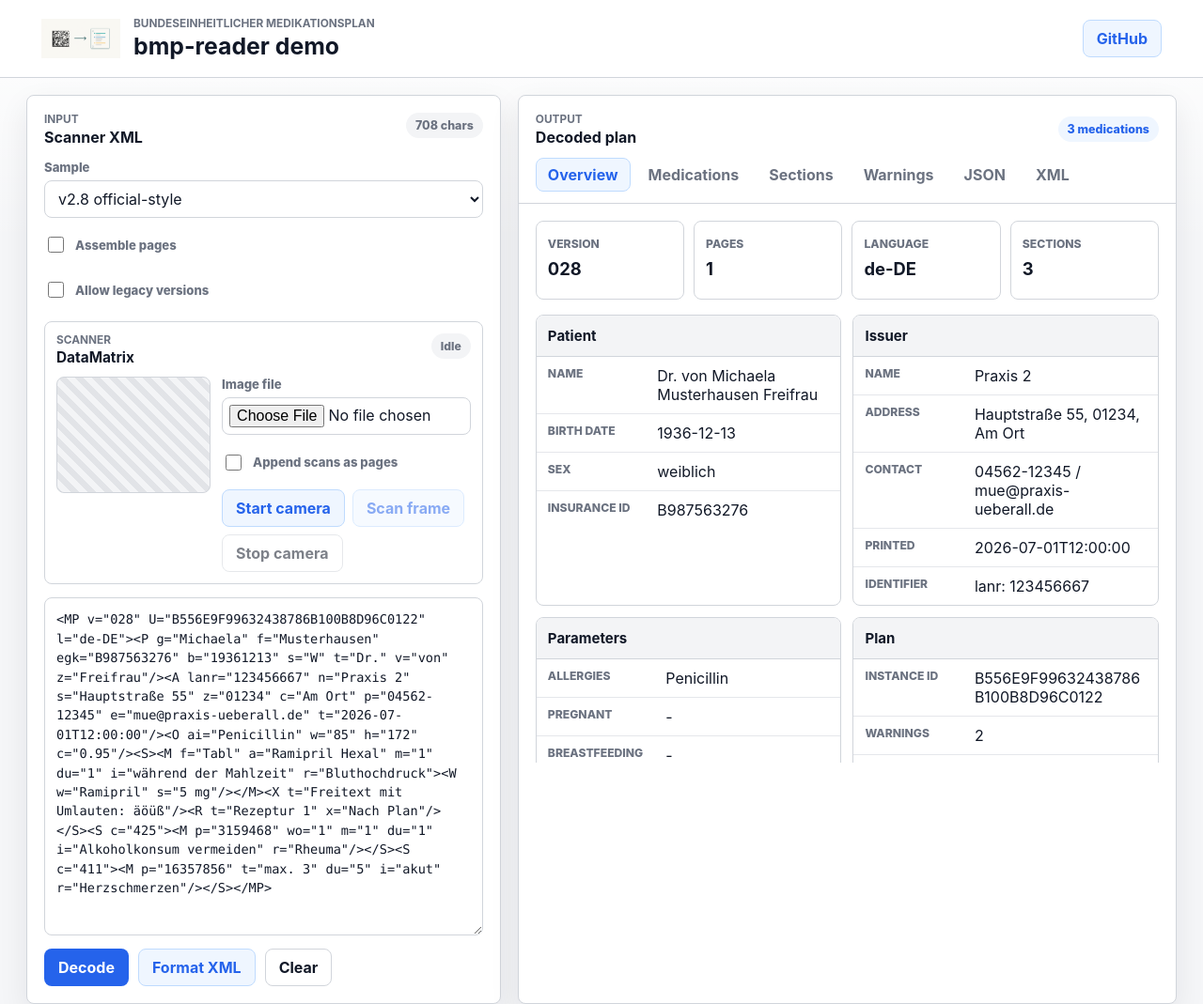
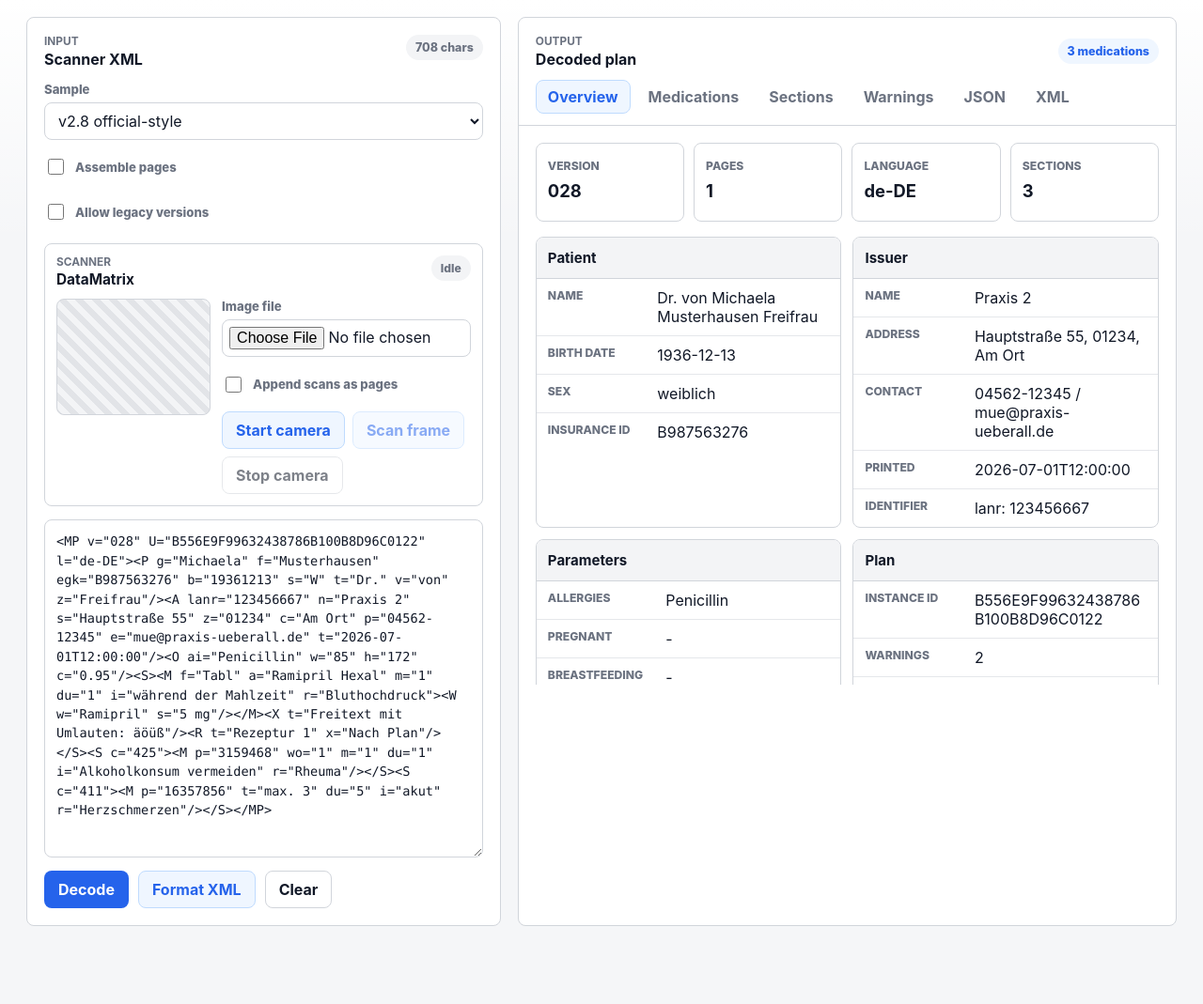
Before and after one commit to Utzel-Butzel/bmp-reader, a website built with Vite: page docs/index.html in a window 1280 px wide. Shown: the top 1069 px of the page at 94% size. After the commit the page ends 1014 px from the top, so only its background shows below. Built offline with nearby package versions, Linux system fonts and the light colour scheme.

Commit message:
Remove demo header and shadows

```diff
--- a/docs/assets/demo.css
+++ b/docs/assets/demo.css
@@ -13,7 +13,6 @@
   --blue-line: #bfdbfe;
   --red: #b42318;
   --red-soft: #fef2f2;
-  --shadow: 0 12px 32px rgba(15, 23, 42, 0.08);
   font-family:
     Inter, ui-sans-serif, system-ui, -apple-system, BlinkMacSystemFont, "Segoe UI", sans-serif;
 }
@@ -47,35 +46,6 @@ textarea:focus-visible {
   outline-offset: 2px;
 }
 
-.topbar {
-  display: flex;
-  align-items: center;
-  justify-content: space-between;
-  gap: 20px;
-  padding: 18px clamp(16px, 4vw, 44px);
-  border-bottom: 1px solid var(--line);
-  background: rgba(255, 255, 255, 0.9);
-  backdrop-filter: blur(14px);
-  position: sticky;
-  top: 0;
-  z-index: 5;
-}
-
-.brand {
-  display: flex;
-  min-width: 0;
-  align-items: center;
-  gap: 14px;
-}
-
-.brand img {
-  width: 84px;
-  height: 46px;
-  object-fit: contain;
-  flex: 0 0 auto;
-}
-
-.brand p,
 .eyebrow {
   margin: 0 0 4px;
   color: var(--muted);
@@ -85,17 +55,11 @@ textarea:focus-visible {
   text-transform: uppercase;
 }
 
-.brand h1,
 .pane-header h2 {
   margin: 0;
   line-height: 1.1;
 }
 
-.brand h1 {
-  font-size: clamp(1.16rem, 2vw, 1.55rem);
-}
-
-.repo-link,
 button {
   min-height: 40px;
   border: 1px solid transparent;
@@ -103,21 +67,6 @@ button {
   font-weight: 700;
   text-decoration: none;
   cursor: pointer;
-}
-
-.repo-link {
-  display: inline-flex;
-  align-items: center;
-  justify-content: center;
-  padding: 0 14px;
-  color: var(--blue);
-  border-color: var(--blue-line);
-  background: var(--blue-soft);
-}
-
-.repo-link:hover {
-  border-color: var(--blue);
-  background: #dbeafe;
 }
 
 .workspace {
@@ -135,14 +84,13 @@ button {
   border: 1px solid var(--line);
   border-radius: 8px;
   background: var(--surface);
-  box-shadow: var(--shadow);
 }
 
 .input-pane {
   display: flex;
   flex-direction: column;
   gap: 14px;
-  min-height: calc(100vh - 118px);
+  min-height: calc(100vh - 56px);
   padding: 18px;
 }
 
@@ -622,15 +570,6 @@ pre {
 }
 
 @media (max-width: 720px) {
-  .topbar {
-    align-items: flex-start;
-    flex-direction: column;
-  }
-
-  .repo-link {
-    width: 100%;
-  }
-
   .workspace {
     padding-inline: 10px;
   }
--- a/docs/index.html
+++ b/docs/index.html
@@ -12,17 +12,6 @@
     <link rel="stylesheet" href="./assets/demo.css" />
   </head>
   <body>
-    <header class="topbar">
-      <div class="brand">
-        <img src="./assets/bmp-reader-banner-simple.png" alt="" />
-        <div>
-          <p>Bundeseinheitlicher Medikationsplan</p>
-          <h1>bmp-reader demo</h1>
-        </div>
-      </div>
-      <a class="repo-link" href="https://github.com/Utzel-Butzel/bmp-reader">GitHub</a>
-    </header>
-
     <main class="workspace">
       <section class="input-pane" aria-labelledby="input-title">
         <div class="pane-header">
```
